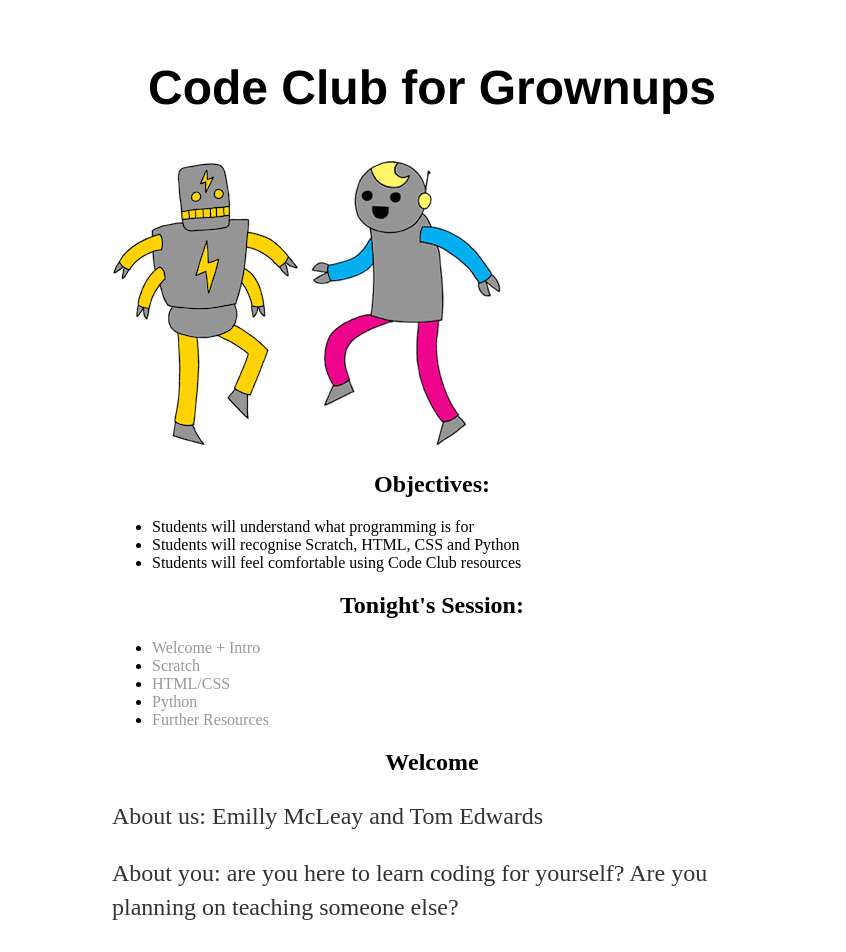
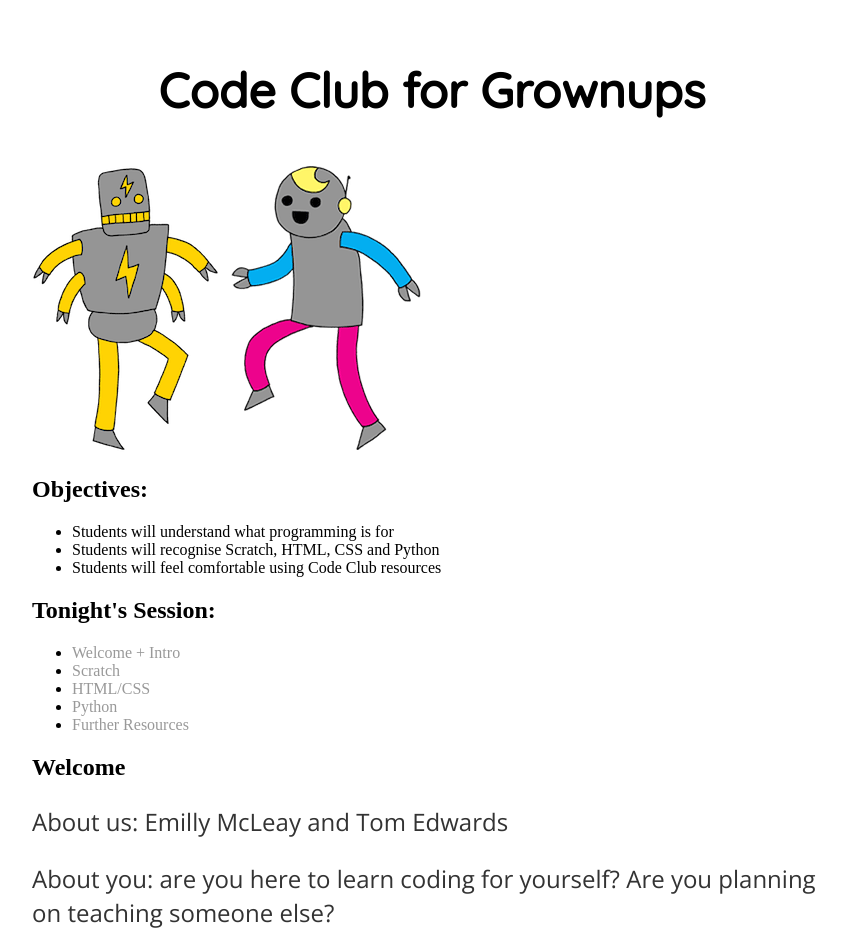
Before and after one commit to emillym/emillym.github.io, a Jekyll site: the page built from index.html, in a window 1280 px wide. Shown: the top 952 px of the page, without its empty margins (208-1054 px from the left). Built offline with Jekyll 4.4.1, drawn with Linux system fonts in a browser that asks for light colours.

Commit message:
Update main.css

```diff
--- a/css/main.css
+++ b/css/main.css
@@ -21,20 +21,22 @@
 }
 h1 {
     font-size: 3em;
-    font-family:'Helvetica', 'Arial', 'Sans-Serif';
+    font-family:'Quicksand', sans-serif;;
     text-align: center
 }
 h2 {
 	text-align:center
+	font-family: 'Quicksand', sans-serif;
 }
 p {
-    font-size: 1.5em;
+    font-family: 'Open Sans', sans-serif;
+	font-size: 1.5em;
     line-height: 1.4em;
     color: #333;
 }
 
 .content {
-	max-width: 640px;
+	max-width: 800px;
 	margin: auto;
 }
 
```
